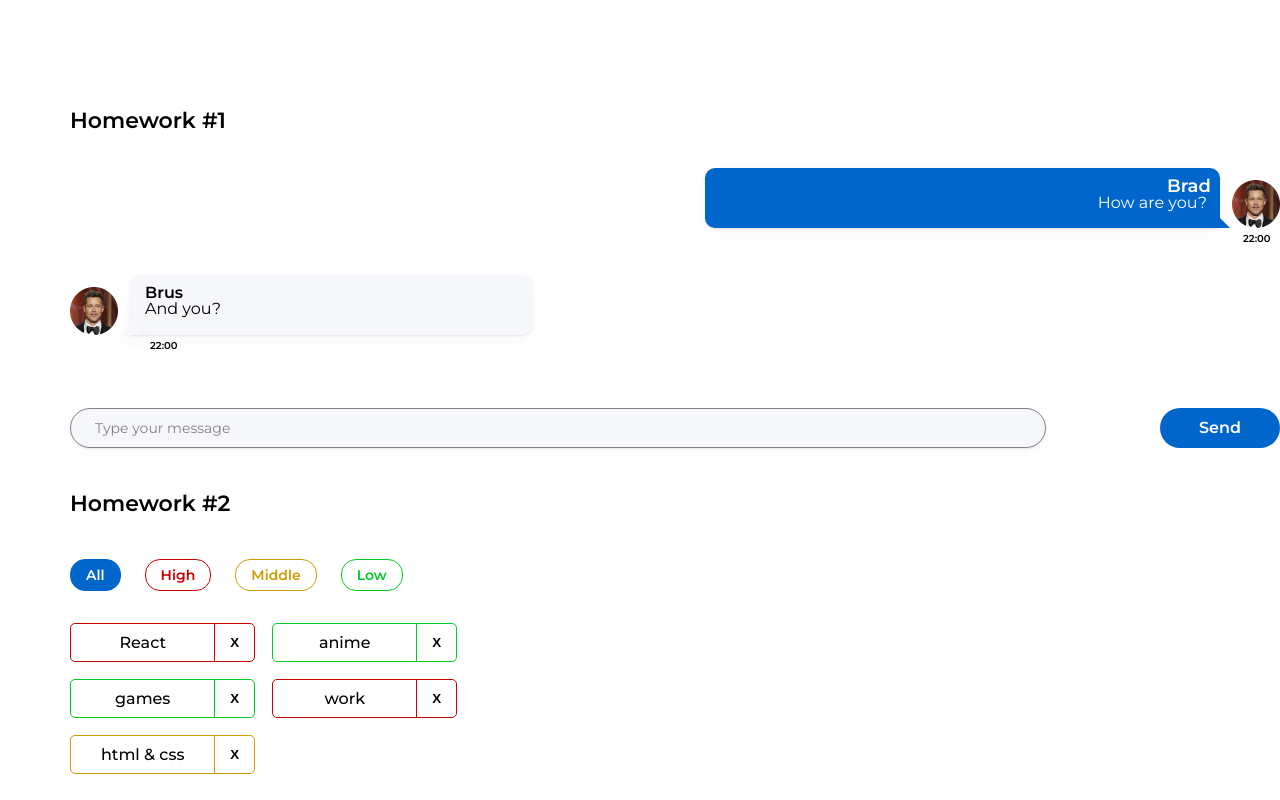
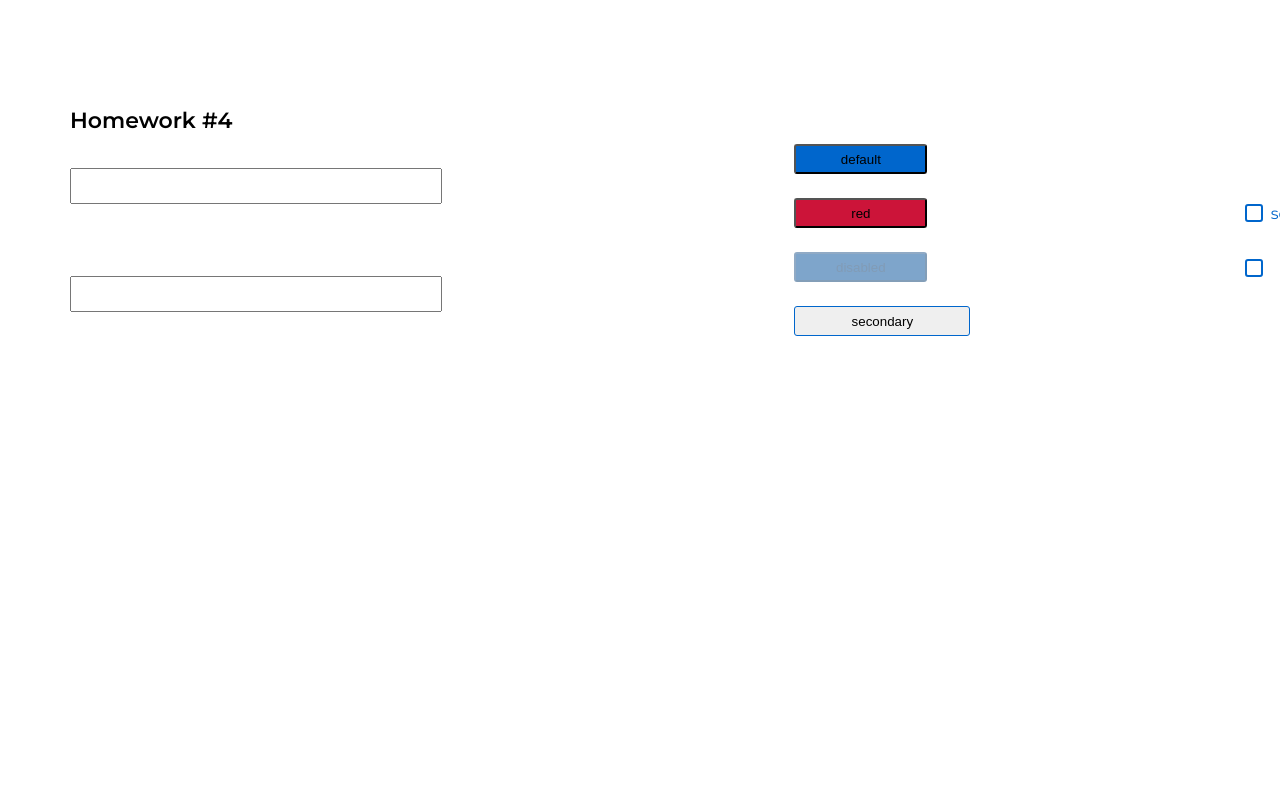
Before and after one commit to natali09yarmolik/hws2-master, a React (Create React App) app: page / in a window 1280 px wide. Shown: the top 800 px of the page. Built offline with nearby package versions, Linux system fonts and the light colour scheme.

Commit message:
change HW04 file

```diff
--- a/src/s1-main/App.tsx
+++ b/src/s1-main/App.tsx
@@ -3,18 +3,19 @@ import s from './App.module.css'
 import HW1 from '../s2-homeworks/hw01/HW1'
 import HW2 from '../s2-homeworks/hw02/HW2'
 import HW3 from "../s2-homeworks/hw03/HW3";
+import HW4 from "../s2-homeworks/hw04/HW4";
 
 function App() {
 
     return (
         <div className={s.App}>
-            <HW1/>
+           {/* <HW1/>*/}
 
             {/*раскомментировать по ходу выполнения*/}
-            <HW2/>
+           {/* <HW2/>
 
-            <HW3/>
-            {/*<HW4/>*/}
+            <HW3/>*/}
+            <HW4/>
 
             {/*при выполнении дз 5 и более - закомментировать здесь дз 1-4, так как они есть внутри дз 5*/}
             {/*<HW5/>*/}
--- a/src/s2-homeworks/hw04/HW4.tsx
+++ b/src/s2-homeworks/hw04/HW4.tsx
@@ -3,8 +3,8 @@ import s2 from '../../s1-main/App.module.css'
 import Stand from './Stand'
 
 /*
-* 1 - понять (и простить) SuperInputText
-* 2 - в зависимости от типа и дизэйбла прицепить нужный класс в SuperButton.tsx (строка 21)
+* 1 - понять (и простить) SuperInputText//
+* 2 - в зависимости от типа и дизэйбла прицепить нужный класс в SuperButton.tsx (строка 21)//
 * 3 - дописать onChangeCallback в SuperCheckbox.tsx чтоб оба чекбокса работали на стенде
 * 4 - сделать стили в соответствии с дизайном
 * */
--- a/src/s2-homeworks/hw04/Stand.tsx
+++ b/src/s2-homeworks/hw04/Stand.tsx
@@ -1,4 +1,4 @@
-import React, { useState } from 'react'
+import React, {ChangeEvent, KeyboardEvent, useState} from 'react'
 import s from './Stand.module.css'
 import SuperInputText from './common/c1-SuperInputText/SuperInputText'
 import SuperCheckbox from './common/c3-SuperCheckbox/SuperCheckbox'
@@ -10,6 +10,8 @@ const Stand = () => {
 
     const [stateForAllCheckboxes, setChecked] = useState<boolean>(false)
 
+
+
     return (
         <div id={'hw4-stand'} className={s.stand}>
             <div className={s.inputs}>
@@ -18,7 +20,7 @@ const Stand = () => {
                     <SuperInputText
                         id={'hw4-super-input-like-old'}
                         value={stateForAllInputs}
-                        onChange={(e) => setValue(e.currentTarget.value)}
+                        onChange={(e:ChangeEvent<HTMLInputElement>) => setValue(e.currentTarget.value)}
                     />
                 </div>
                 {/*инпут с ошибкой:*/}
@@ -90,7 +92,7 @@ const Stand = () => {
                     <SuperCheckbox
                         id={'hw4-super-checkbox-like-old'}
                         checked={stateForAllCheckboxes}
-                        onChange={(e) => setChecked(e.currentTarget.checked)}
+                        onChange={(e:ChangeEvent<HTMLInputElement>) => setChecked(e.currentTarget.checked)}
                     />
                 </div>
             </div>
--- a/src/s2-homeworks/hw04/common/c1-SuperInputText/SuperInputText.module.css
+++ b/src/s2-homeworks/hw04/common/c1-SuperInputText/SuperInputText.module.css
@@ -1,20 +1,34 @@
 .input:focus {
+    outline: none;
+    border:3px solid #284fea;
 }
 
 .input {
+    width: 372px;
+    height: 36px;
 }
 
 .inputWrapper {
+    width: 450px;
+    height: 60px;
+    display: flex;
+    align-items: center;
 }
 
 .superInput {
+   color: #012338;
 }
 
 .errorInput {
+    color: #4f0101;
+    border: 3px solid red;
 }
 
 .errorInput:focus {
+    border: 3px solid red;
 }
 
 .error {
+    color: red;
+    font-weight: bold;
 }
--- a/src/s2-homeworks/hw04/common/c1-SuperInputText/SuperInputText.tsx
+++ b/src/s2-homeworks/hw04/common/c1-SuperInputText/SuperInputText.tsx
@@ -49,10 +49,10 @@ const SuperInputText: React.FC<SuperInputTextPropsType> = (
     }
 
     const finalSpanClassName = s.error
-        + (spanClassName ? ' ' + spanClassName : '')
+        + (error ? ' ' + s.errorInput : '')
     const finalInputClassName = s.input
         + (error ? ' ' + s.errorInput : ' ' + s.superInput)
-        + (className ? ' ' + s.className : '') // задача на смешивание классов
+        + (onChange ? ' ' + s.superInput : '') // задача на смешивание классов
 
     return (
         <div className={s.inputWrapper}>
@@ -62,6 +62,7 @@ const SuperInputText: React.FC<SuperInputTextPropsType> = (
                 onChange={onChangeCallback}
                 onKeyPress={onKeyPressCallback}
                 className={finalInputClassName}
+
                 {...restProps} // отдаём инпуту остальные пропсы если они есть (value например там внутри)
             />
             <span
--- a/src/s2-homeworks/hw04/common/c2-SuperButton/SuperButton.module.css
+++ b/src/s2-homeworks/hw04/common/c2-SuperButton/SuperButton.module.css
@@ -1,36 +1,59 @@
 .button {
+    display: flex;
+    flex-direction: row;
+    justify-content: center;
+    align-items: center;
+    padding: 5px 24px;
+    gap: 10px;
+    width: 133px;
+    height: 30px;
+    left: 574px;
+    border-radius: 3px;
 }
 
 .disabled {
+    background: #004D99;
+    opacity: 0.5;
 }
 
 .secondary {
+    width: 176px;
+    border: 1px solid #0066CC;
 }
 
 .default {
+    background: #0066CC;
 }
 
 .red {
+    background: #CC1439;
 }
 
 .default:hover {
+    background: #0b5094;
 }
 
 .red:hover {
+    background: #ef3d61;
 }
 
 .secondary:hover {
+    background: #f1ee40;
 }
 
-
 .default:active {
+    background: #73b4f6;
 }
 
 .secondary:active {
+    background: #a6a306;
 }
 
 .red:active {
+    background: #93152e;
 }
 
 .button:disabled {
+    background: #004D99;
+    opacity: 0.5;
 }
--- a/src/s2-homeworks/hw04/common/c2-SuperButton/SuperButton.tsx
+++ b/src/s2-homeworks/hw04/common/c2-SuperButton/SuperButton.tsx
@@ -17,12 +17,9 @@ const SuperButton: React.FC<SuperButtonPropsType> = (
         ...restProps // все остальные пропсы попадут в объект restProps, там же будет children
     }
 ) => {
-    const finalClassName = s.button
-        // + (disabled
-        //         ? ...
-        //         : xType === 'red'
-        //             ? ...
-        + (className ? ' ' + className : '') // задачка на смешивание классов
+
+const finalClassName= `${s.button}
+                       ${disabled ? s.disabled : xType==='red' ? s.red :xType==='secondary' ? s.secondary : s.default }`
 
     return (
         <button
--- a/src/s2-homeworks/hw04/common/c3-SuperCheckbox/SuperCheckbox.tsx
+++ b/src/s2-homeworks/hw04/common/c3-SuperCheckbox/SuperCheckbox.tsx
@@ -27,8 +27,8 @@ const SuperCheckbox: React.FC<SuperCheckboxPropsType> = (
     }
 ) => {
     const onChangeCallback = (e: ChangeEvent<HTMLInputElement>) => {
-        // задачка на написание онченджа
-
+        onChangeChecked?.(e.currentTarget.checked)
+        onChange?.(e)
     }
 
     const finalInputClassName = s.checkbox
```
